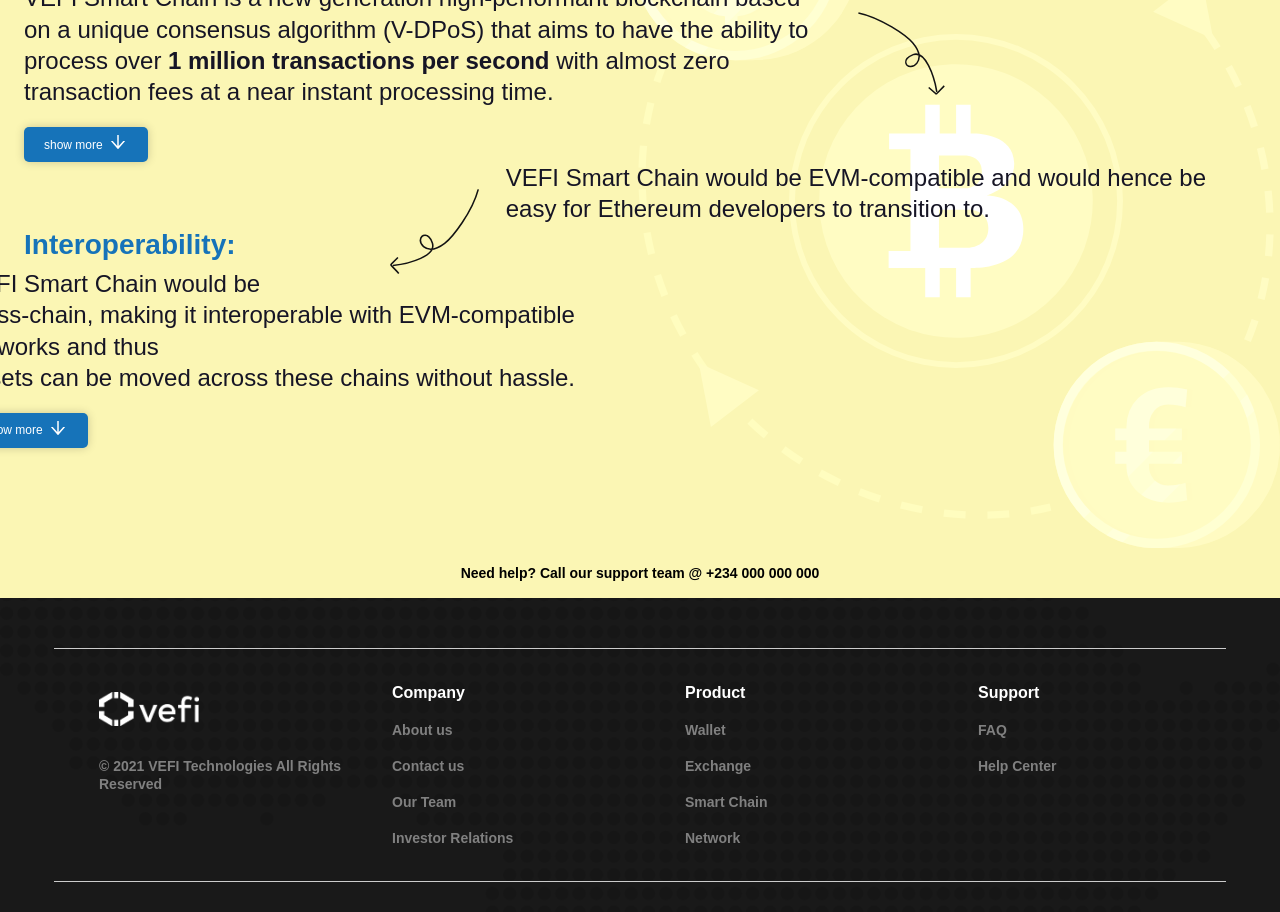
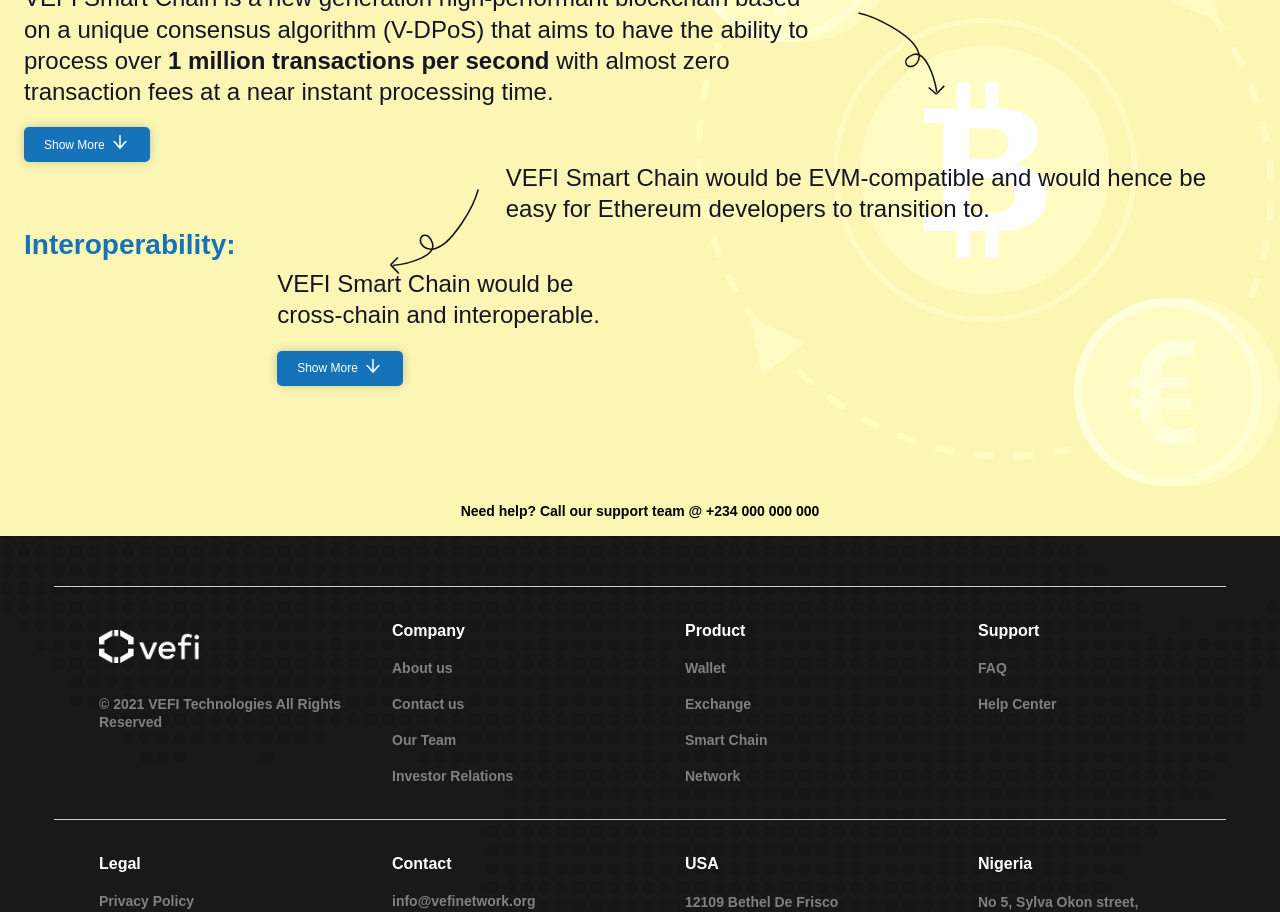
Before and after one commit to VeFi-Network/Official-Website, a React (Create React App) app: page / in a window 1280 px wide. Shown: the part 3480-4392 px from the top of the page. Built offline with nearby package versions, Linux system fonts and the light colour scheme.

Commit message:
add seo for about and contact us

```diff
--- a/src/components/smartchain/SmartChain.js
+++ b/src/components/smartchain/SmartChain.js
@@ -225,7 +225,7 @@
                     algorithm (V-DPoS) that aims to have the ability to process over{" "}
                     <strong>1 million transactions per second</strong> with almost zero transaction fees at a near
                     instant processing time.
-                    <Button text="show more" icon={<AiOutlineArrowDown />} />
+                    <Button text="Show More" icon={<AiOutlineArrowDown />} />
                   </p>
                 </span>
                 <span className="imageArrow">
@@ -252,9 +252,9 @@
                 <span>
                   <p>
                     VEFI Smart Chain would be <br />
-                    cross-chain, making it interoperable with EVM-compatible networks and thus <br />
-                    assets can be moved across these chains without hassle.
-                    <Button text="show more" icon={<AiOutlineArrowDown />} />
+                    cross-chain and interoperable.
+                    <br />
+                    <Button text="Show More" icon={<AiOutlineArrowDown />} />
                   </p>
                 </span>
                 <span></span>
--- a/src/pages/about/About.js
+++ b/src/pages/about/About.js
@@ -18,10 +18,12 @@
 import User from "../team/User";
 import TeamList from "../team/Team";
 import { Space } from "../../components/Divider";
+import SEO from "../../seo";
 
 const About = () => {
   return (
     <>
+      <SEO title="About Us" />
       <AboutContainer>
         <SectionBannerWithBg bg={about_banner} height="350px">
           <SectionAboutHeadingContainer>
--- a/src/pages/contact/ContactUs.js
+++ b/src/pages/contact/ContactUs.js
@@ -5,9 +5,12 @@
 import Input from "../../components/Input";
 import TextArea from "../../components/TextArea";
 import { ContactUsContainer, InputField, StyledContactUs } from "./ContactUs.styled";
+import SEO from "../../seo";
+
 const ContactUs = () => {
   return (
     <StyledContactUs>
+      <SEO title="Contact Us" />
       <Container maxWidth="lg">
         <ContactUsContainer>
           <h1>Get in touch!</h1>
```
